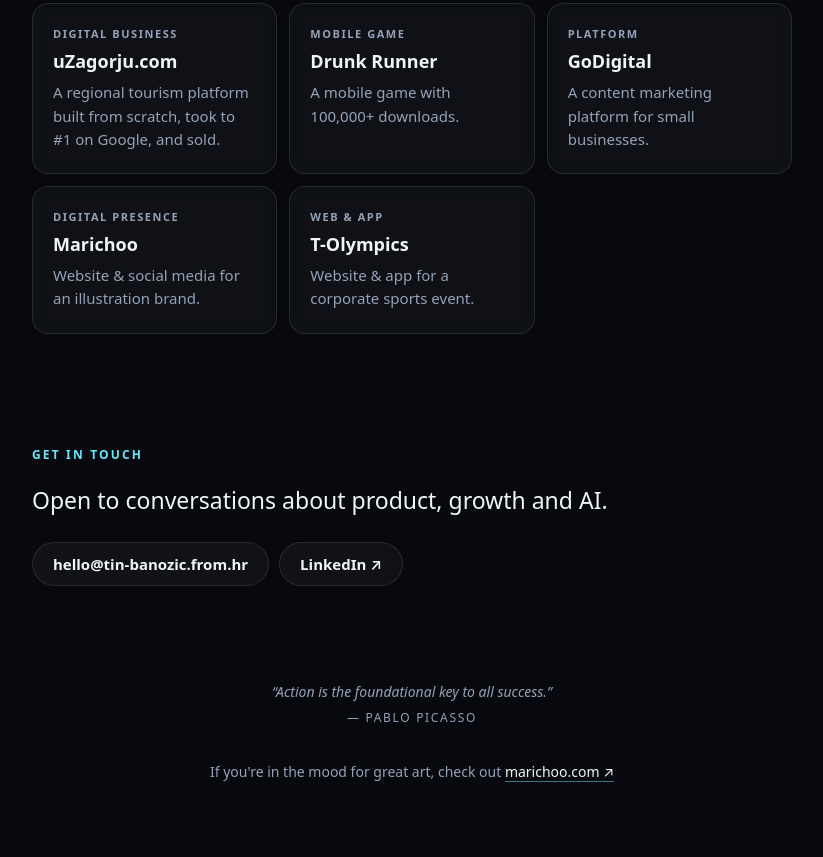
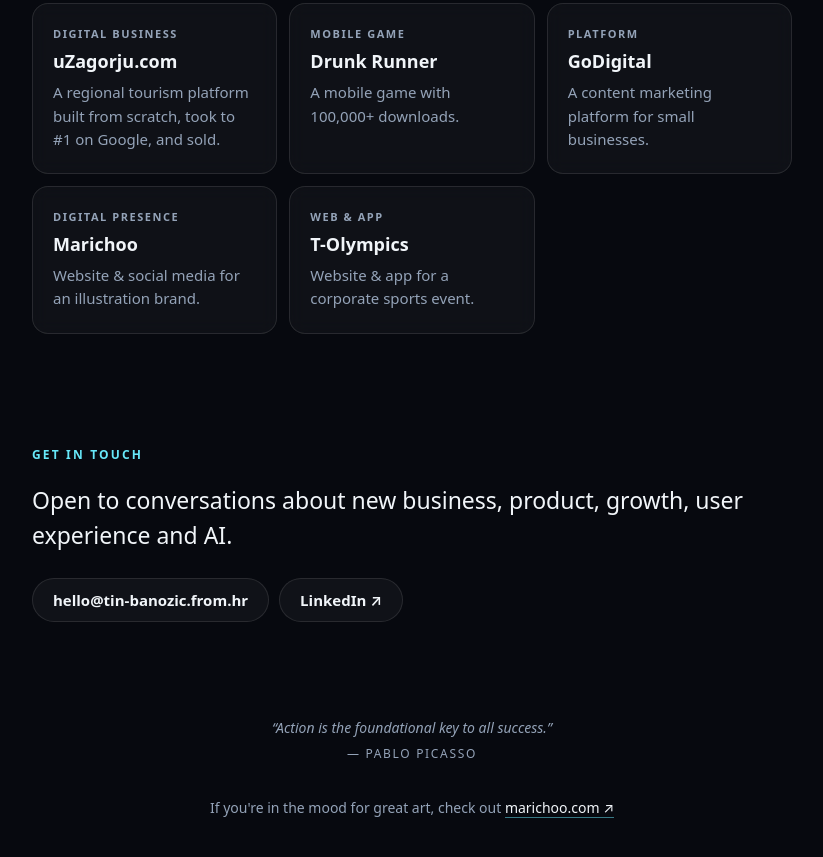
Before and after one commit to railban/tin-banozic-website, a plain HTML site: page index.html in a window 1280 px wide. Shown: the part 1617-2474 px from the top of the page, without its empty margins (228-1051 px from the left). Before the commit the page ends 2446 px from the top, so only its background shows below. Drawn offline with Linux system fonts and the light colour scheme.

Commit message:
Update index.html
open to - updated a bit

```diff
--- a/index.html
+++ b/index.html
@@ -445,7 +445,7 @@
 
     <section>
       <h2>Get in touch</h2>
-      <p class="lead">Open to conversations about product, growth and AI.</p>
+      <p class="lead">Open to conversations about new business, product, growth, user experience and AI.</p>
       <div class="links">
         <script>
           // Assemble the address at runtime so it never appears as plain text in the page source
```
